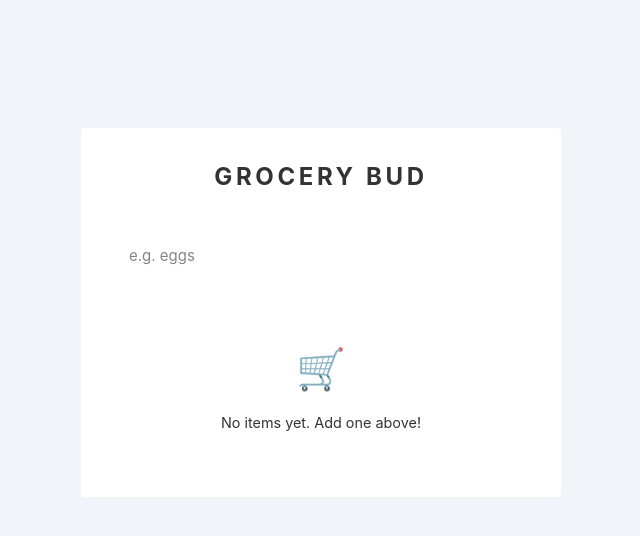
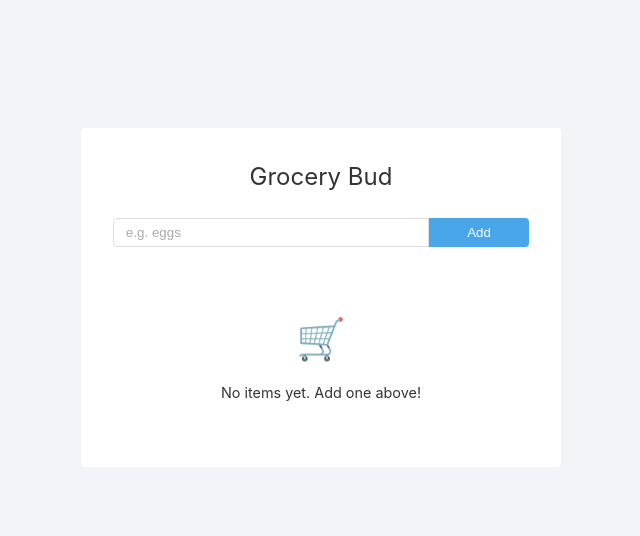
Before and after one commit to nzeespec/grocery-bud-django, a Django app: page / in a window 1280 px wide. Shown: the top 536 px of the page, without its empty margins (319-959 px from the left). Run offline with Django 5.2, Linux system fonts and the light colour scheme; data that the repository does not hold is empty.

Commit message:
style: add basic form input and button styles

```diff
--- a/grocery/static/grocery/css/form.css
+++ b/grocery/static/grocery/css/form.css
@@ -1,80 +1,35 @@
 form h2 {
   text-align: center;
-  margin-bottom: 1.75rem;
-  text-transform: uppercase;
-  font-weight: 700;
-  font-size: 1.5rem;
-  letter-spacing: 0.15em;
-  color: var(--text-primary);
-  position: relative;
-  padding-bottom: 0.75rem;
-}
-
-form h2::after {
-  content: '';
-  position: absolute;
-  bottom: 0;
-  left: 50%;
-  transform: translateX(-50%);
-  width: 3rem;
-  height: 3px;
-  background: linear-gradient(90deg, var(--accent), #a78bfa);
-  border-radius: 2px;
+  margin-bottom: 1.5rem;
+  text-transform: capitalize;
+  font-weight: normal;
 }
 
 .form-control {
   display: grid;
-  grid-template-columns: 1fr auto;
-  gap: 0;
+  grid-template-columns: 1fr 100px;
 }
 
 .form-input {
   width: 100%;
-  padding: 0.75rem 1rem;
-  border: 1px solid var(--card-border);
-  border-right: none;
-  border-radius: var(--radius-sm) 0 0 var(--radius-sm);
-  background: rgba(255, 255, 255, 0.05);
-  color: var(--text-primary);
-  font-family: 'Inter', sans-serif;
-  font-size: 0.9375rem;
+  padding: 0.375rem 0.75rem;
+  border-top-left-radius: 0.25rem;
+  border-bottom-left-radius: 0.25rem;
+  border: 1px solid #ddd;
   outline: none;
-  transition: var(--transition);
 }
 
 .form-input::placeholder {
-  color: var(--text-secondary);
-  opacity: 0.6;
-}
-
-.form-input:focus {
-  background: rgba(255, 255, 255, 0.08);
-  border-color: var(--accent);
-  box-shadow: 0 0 0 3px var(--accent-glow);
+  color: #aaa;
 }
 
 .form-control .btn {
   cursor: pointer;
   color: #fff;
-  background: var(--accent);
-  border: none;
-  border-radius: 0 var(--radius-sm) var(--radius-sm) 0;
-  padding: 0.75rem 1.25rem;
-  font-family: 'Inter', sans-serif;
-  font-size: 0.875rem;
-  font-weight: 600;
-  text-transform: uppercase;
-  letter-spacing: 0.05em;
-  transition: var(--transition);
-  white-space: nowrap;
+  background: #49a6e9;
+  border: transparent;
+  border-top-right-radius: 0.25rem;
+  border-bottom-right-radius: 0.25rem;
+  padding: 0.375rem 0.75rem;
+  text-transform: capitalize;
 }
-
-.form-control .btn:hover {
-  background: var(--accent-hover);
-  box-shadow: 0 4px 16px var(--accent-glow);
-  transform: translateY(-1px);
-}
-
-.form-control .btn:active {
-  transform: translateY(0);
-}
```
